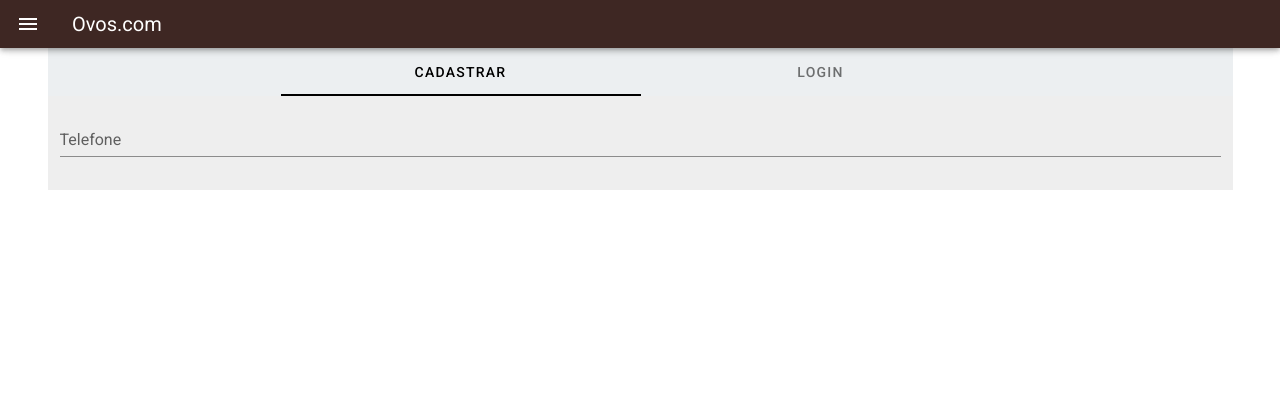
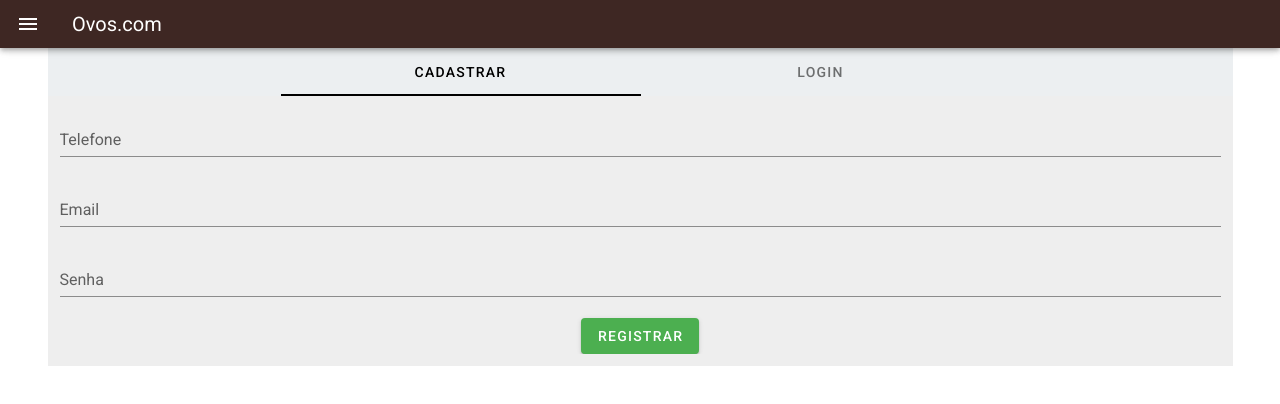
Before and after one commit to gabiaabreu/app_ovo_pascoa, a Vue app: page /#/cadastro in a window 1280 px wide. Shown: the top 404 px of the page. Built offline with nearby package versions, Linux system fonts and the light colour scheme.

Commit message:
Arrumando o formulário

```diff
--- a/src/views/CadastroUsuario.vue
+++ b/src/views/CadastroUsuario.vue
@@ -13,20 +13,49 @@
         </v-row>
 
         <v-row class="d-flex justify-center">
-            <v-col cols="4">
+            <v-col >
+                <v-tabs-items v-model="tabsForm">
 
-                <v-tabs-items v-model="tabsForm" cols="3">
+                        <v-form class="text-center grey lighten-3">
+
+                            <v-text-field
+
+                               label="Telefone"
+
+                            ></v-text-field>
+
+                            <v-text-field
+                                v-model="email"
+                                label="Email"
+                                required
+                            ></v-text-field>
+
+                            <v-text-field
+                                v-model="password"
+                                label="Senha"
+                                type="password"
+                                required
+                            ></v-text-field>
+
+                            <v-btn
+                                color="success"
+                                class="justify-space-between"
+                            >
+                                Registrar
+                            </v-btn>
+
+                        </v-form>
+
                 </v-tabs-items>
-
             </v-col>
 
         </v-row>
 
-        <v-text-field
 
-          label="Telefone"
 
-        > Telefone </v-text-field>
+
+
+
 
 
 
@@ -56,6 +85,4 @@ export default {
 <style scoped>
 
 
-
-
 </style>
```
